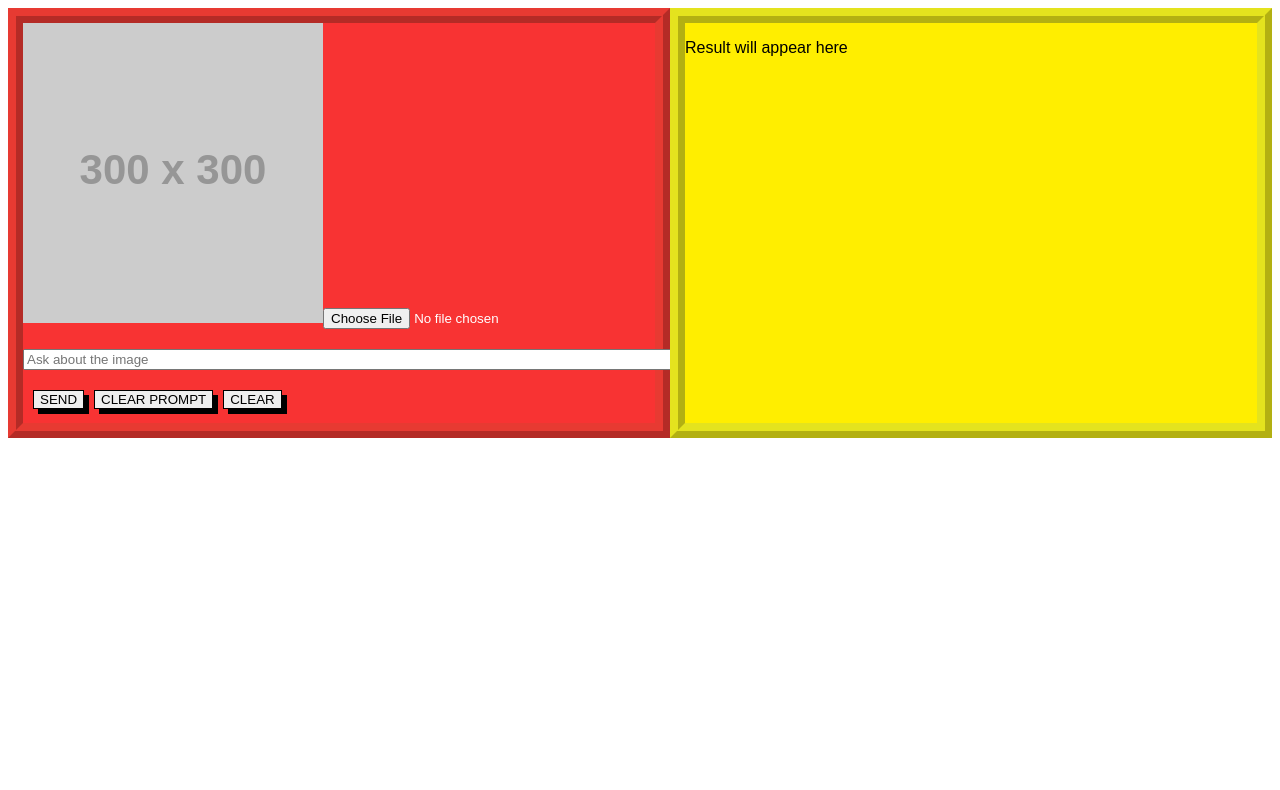
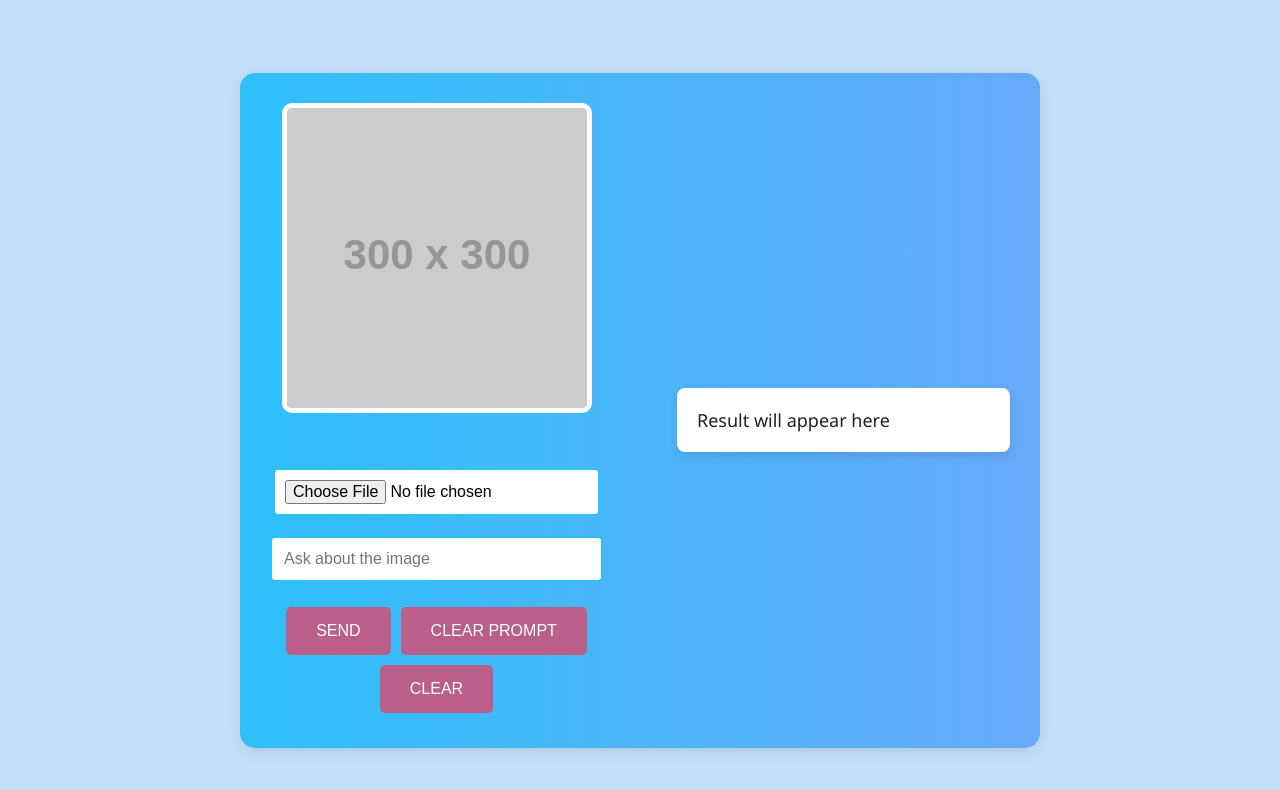
Before and after one commit to Pavan-Kumar-2095/MYSQL-AI, a React (Create React App) app: page / in a window 1280 px wide. Shown: the top 790 px of the page. Built offline with nearby package versions, Linux system fonts and the light colour scheme.

Commit message:
update css

```diff
--- a/src/Components/Input.css
+++ b/src/Components/Input.css
@@ -1,43 +1,176 @@
-.img{
-    height: 300px;
-    width: 300px;
-    background-color: aqua;
-    background-size:inherit;
+/* Base Styles */
+* {
+  margin: 0;
+  padding: 0;
+  box-sizing: border-box;
 }
 
-.main{
-    display: flex;
-    flex-direction: row;
-    width: 100%;
+body {
+  font-family: 'Segoe UI', Tahoma, Geneva, Verdana, sans-serif;
+  background-color: #C4E0F9; /* Very Light Blue background */
+  display: flex;
+  justify-content: center;
+  align-items: center;
+  height: 100vh;
+  padding: 20px;
 }
 
-.input{
-    width: 50%;
-    height: 400px;
-    background-color: rgb(248, 51, 51);
-    font-family:Arial, Helvetica, sans-serif;
-    color: rgb(255, 255, 255);
-    border: 4mm ridge rgba(220, 64, 50, 0.6);
+/* Main container */
+.main {
+  display: flex;
+  flex-direction: column;
+  align-items: center;
+  background: linear-gradient(to right, #2EC0F9, #67AAF9); /* Gradient from Bright Sky Blue to Light Sky Blue */
+  border-radius: 15px;
+  box-shadow: 0 4px 15px rgba(0, 0, 0, 0.1);
+  padding: 30px;
+  width: 100%;
+  max-width: 800px;
+  margin-top: 20px;
 }
 
-.output{
-    width: 50%;
-    background-color: #ffee00;
-    border: 4mm ridge rgba(211, 220, 50, .6);
-    font-family:Arial, Helvetica, sans-serif;
+/* Input Section */
+.input {
+  width: 100%;
+  text-align: center;
 }
 
-.button{
-    margin-left: 10px;
-    margin-top: 20px;
-    border: 1px solid;
-    box-shadow: 5px 5px;
+.img {
+  max-width: 100%;
+  height: auto;
+  border-radius: 10px;
+  margin-bottom: 20px;
+  border: 5px solid #fff; /* White border around image */
 }
 
-.button:active  {
-    background-color: #45a049;  /* Darker color on click */
+/* File Input */
+input[type="file"] {
+  display: block;
+  margin: 20px auto;
+  font-size: 16px;
+  background-color: #fff; /* White background */
+  border: 2px solid #2EC0F9; /* Bright Sky Blue border */
+  padding: 10px;
+  border-radius: 5px;
+  cursor: pointer;
 }
 
-.prompt{
-    padding-top: 20px;
+input[type="file"]:hover {
+  background-color: #9BBDF9; /* Light Blue background on hover */
 }
+
+/* Prompt Input */
+.prompt input {
+  width: 100%;
+  max-width: 80%;
+  padding: 12px;
+  font-size: 16px;
+  margin-bottom: 20px;
+  border: 2px solid #2EC0F9; /* Bright Sky Blue border */
+  border-radius: 5px;
+  transition: all 0.3s ease;
+}
+
+.prompt input:focus {
+  outline: none;
+  border-color: #67AAF9; /* Light Sky Blue border on focus */
+}
+
+/* Buttons */
+button {
+  background-color: #B95F89; /* Muted Pink button background */
+  color: white;
+  padding: 12px 25px;
+  margin: 5px;
+  border: none;
+  border-radius: 5px;
+  font-size: 16px;
+  cursor: pointer;
+  transition: all 0.3s ease;
+}
+
+button:hover {
+  background-color: #9BBDF9; /* Light Blue background on hover */
+  transform: scale(1.05);
+}
+
+button:active {
+  background-color: #67AAF9; /* Light Sky Blue when active */
+}
+
+/* Output Section */
+.output p {
+  font-size: 18px;
+  color: #212121; /* Dark Gray text for readability */
+  word-wrap: break-word;
+  white-space: pre-wrap;
+  background-color: #fff; /* White background for output */
+  padding: 20px;
+  border-radius: 8px;
+  box-shadow: 0 4px 10px rgba(0, 0, 0, 0.1);
+  margin-top: 20px;
+}
+
+/* Mobile Specific Styles */
+@media (max-width: 768px) {
+  .main {
+    padding: 15px;
+  }
+
+  .img {
+    max-width: 90%;
+  }
+
+  .prompt input {
+    width: 100%;
+    max-width: none;
+  }
+
+  button {
+    width: 100%;
+    font-size: 14px;
+    padding: 12px;
+  }
+
+  .output p {
+    font-size: 16px;
+  }
+}
+
+/* Desktop Specific Styles */
+@media (min-width: 769px) {
+  .main {
+    flex-direction: row;
+    justify-content: space-between;
+    padding: 30px;
+  }
+
+  .input {
+    width: 45%;
+  }
+
+  .output {
+    width: 45%;
+  }
+
+  .img {
+    max-width: 100%;
+    height: auto;
+    margin-bottom: 30px;
+  }
+
+  .prompt input {
+    width: 100%;
+    max-width: none;
+  }
+
+  button {
+    width: auto;
+    font-size: 16px;
+    padding: 15px 30px;
+  }
+
+  .output p {
+    font-size: 18px;
+  }
+}
```
